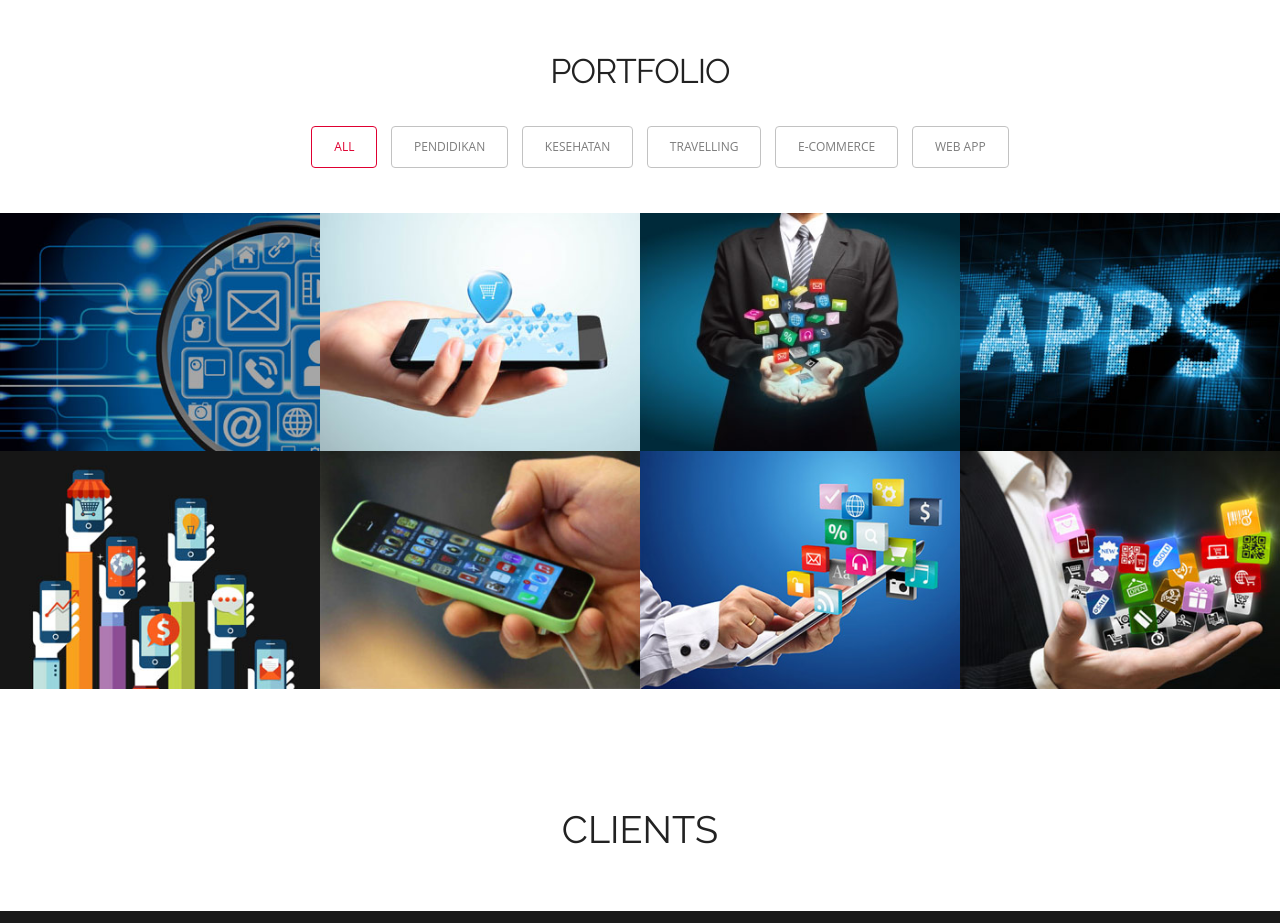
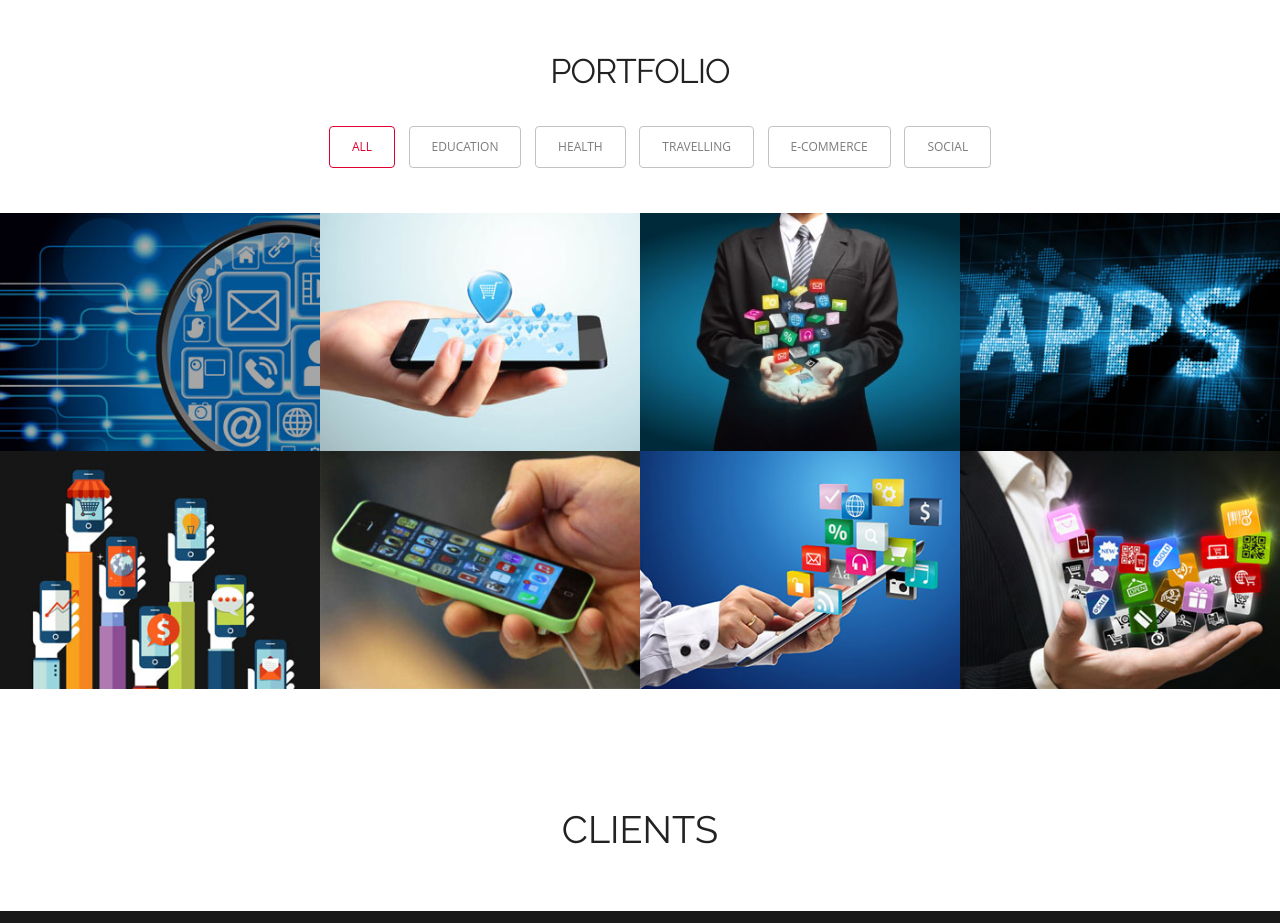
Before and after one commit to chardinal/project-web1, a plain HTML site: page index.html in a window 1280 px wide. Shown: the part 2500-3423 px from the top of the page. Drawn offline with Linux system fonts and the light colour scheme.

Commit message:
chance dikit

```diff
--- a/index.html
+++ b/index.html
@@ -179,10 +179,10 @@
           <h5>All</h5>
           </a></li>
         <li><a class="" href="#" data-filter=".Pendidikan">
-          <h5>Pendidikan</h5>
+          <h5>Education</h5>
           </a></li>
         <li><a class="" href="#" data-filter=".Kesehatan">
-          <h5>Kesehatan</h5>
+          <h5>Health</h5>
           </a></li>
         <li><a class="" href="#" data-filter=".Travelling">
           <h5>Travelling</h5>
@@ -191,7 +191,7 @@
           <h5>E-Commerce</h5>
           </a></li>
         <li><a class="" href="#" data-filter=".web">
-          <h5>Web App</h5>
+          <h5>Social</h5>
           </a></li>
       </ul>
     </div>
@@ -205,7 +205,7 @@
         <div class="portfolio_img"> <img src="img/portfolio_pic1.jpg"  alt="Portfolio 1"> </div>
         <div class="item_overlay">
           <div class="item_info">
-            <h4 class="project_name">SMS Mobile App</h4>
+            <h4 class="project_name">Education</h4>
           </div>
         </div>
         </div>
@@ -216,7 +216,7 @@
         <div class="portfolio_img"> <img src="img/portfolio_pic2.jpg" alt="Portfolio 1"> </div>
         <div class="item_overlay">
           <div class="item_info">
-            <h4 class="project_name">Finance App</h4>
+            <h4 class="project_name">Health</h4>
           </div>
         </div>
       </div>
@@ -227,7 +227,7 @@
         <div class="portfolio_img"> <img src="img/portfolio_pic3.jpg" alt="Portfolio 1"> </div>
         <div class="item_overlay">
           <div class="item_info">
-            <h4 class="project_name">GPS Concept</h4>
+            <h4 class="project_name">Travelling</h4>
           </div>
         </div>
       </div>
@@ -238,7 +238,7 @@
         <div class="portfolio_img"> <img src="img/portfolio_pic4.jpg" alt="Portfolio 1"> </div>
         <div class="item_overlay">
           <div class="item_info">
-            <h4 class="project_name">Shopping</h4>
+            <h4 class="project_name">E-Commerce</h4>
           </div>
         </div>
       </div>
@@ -249,7 +249,7 @@
         <div class="portfolio_img"> <img src="img/portfolio_pic5.jpg" alt="Portfolio 1"> </div>
         <div class="item_overlay">
           <div class="item_info">
-            <h4 class="project_name">Managment</h4>
+            <h4 class="project_name">Social</h4>
           </div>
         </div>
       </div>
```
